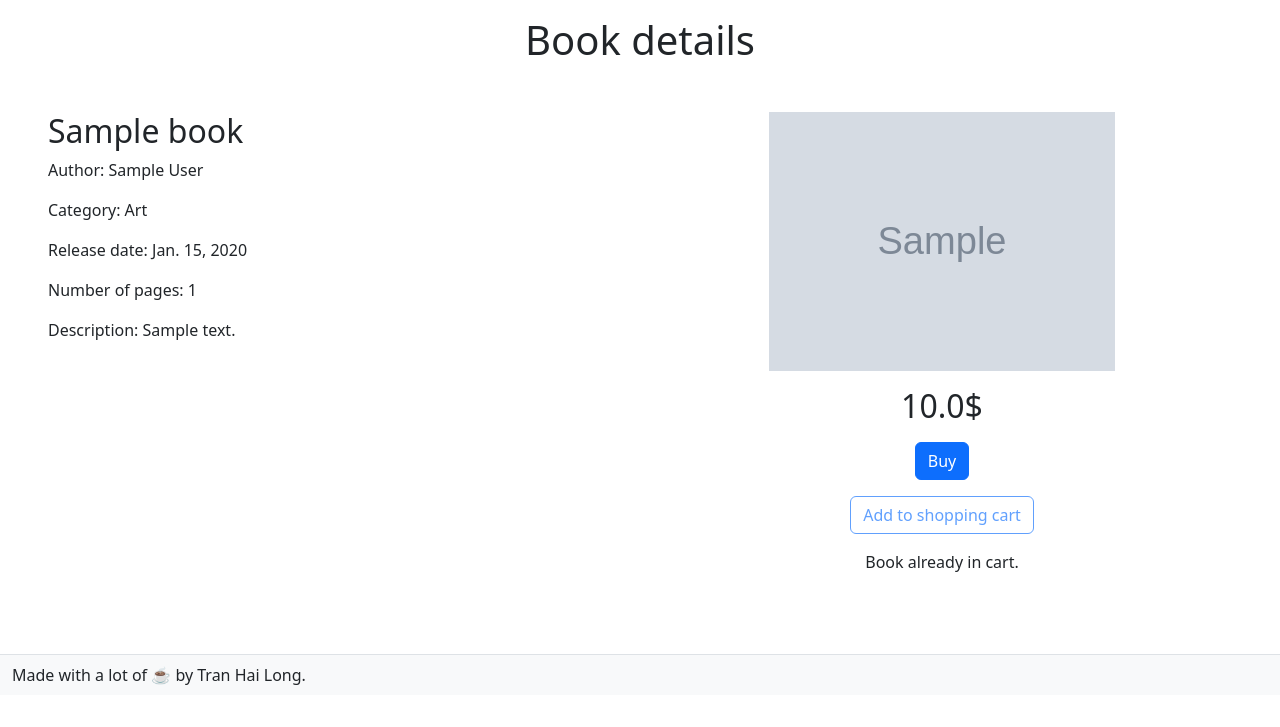
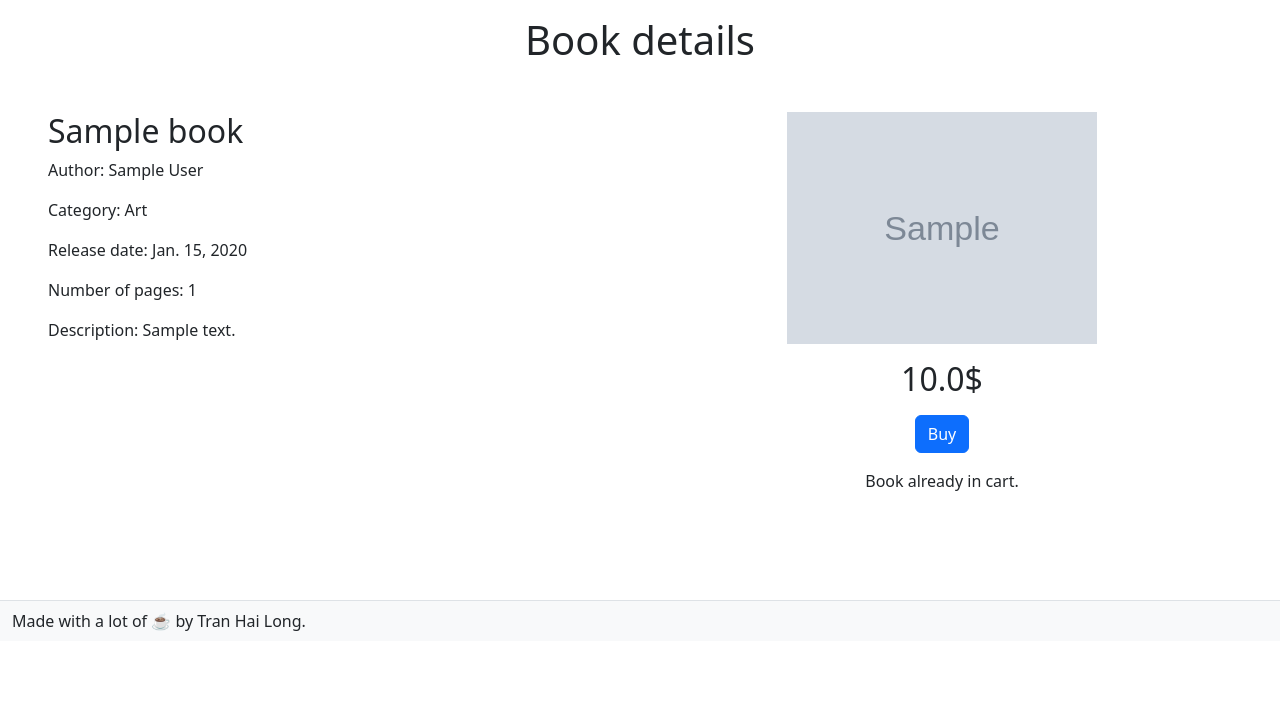
Before and after one commit to tran-hai-long/book_website_demo, a Django app: page /books/book/1 in a window 1280 px wide. Shown: the part 73-800 px from the top of the page. Run offline with Django 4.2, Linux system fonts and the light colour scheme; a user stored in the database is signed in; tables that the repository leaves empty hold one stand-in row (values such as "Sample post"); grey boxes marked "Sample" are stand-in pictures.

Commit message:
Improve BookInCart query filter

```diff
--- a/book/templates/book/book_detail.html
+++ b/book/templates/book/book_detail.html
@@ -18,19 +18,15 @@
      class="h-50"/>{% endif %}
                 <h2 class="my-3">{{ book.price }}$</h2>
                 <button class="btn btn-primary mb-3">Buy</button>
-                <form method="post" action="{% url 'add_book_to_cart' book.pk %}">
-                    {% csrf_token %}
-                    <button class="btn btn-outline-primary mb-3" id="add-to-cart">Add to shopping cart</button>
-                </form>
-                {% for item in books_in_cart %}
-                    {% if item.book_id == book.pk %}<p id="already-in-cart">Book already in cart.</p>{% endif %}
-                {% endfor %}
+                {% if books_in_cart %}
+                    <p id="already-in-cart">Book already in cart.</p>
+                {% else %}
+                    <form method="post" action="{% url 'add_book_to_cart' book.pk %}">
+                        {% csrf_token %}
+                        <button class="btn btn-outline-primary mb-3" id="add-to-cart">Add to shopping cart</button>
+                    </form>
+                {% endif %}
             </section>
         </section>
     </main>
-    <script>
-        if(document.getElementById("already-in-cart")) {
-            document.getElementById("add-to-cart").disabled = true
-        }
-    </script>
 {% endblock %}
--- a/book/views.py
+++ b/book/views.py
@@ -22,7 +22,7 @@ class BookDetailView(DetailView):
 
     def get_context_data(self, *, object_list=None, **kwargs):
         context = super(BookDetailView, self).get_context_data(**kwargs)
-        context["books_in_cart"] = BookInCart.objects.filter(cart_id=self.request.user.pk)
+        context["books_in_cart"] = BookInCart.objects.filter(cart_id=self.request.user.pk, book_id=self.object.pk)
         return context
 
 
```
